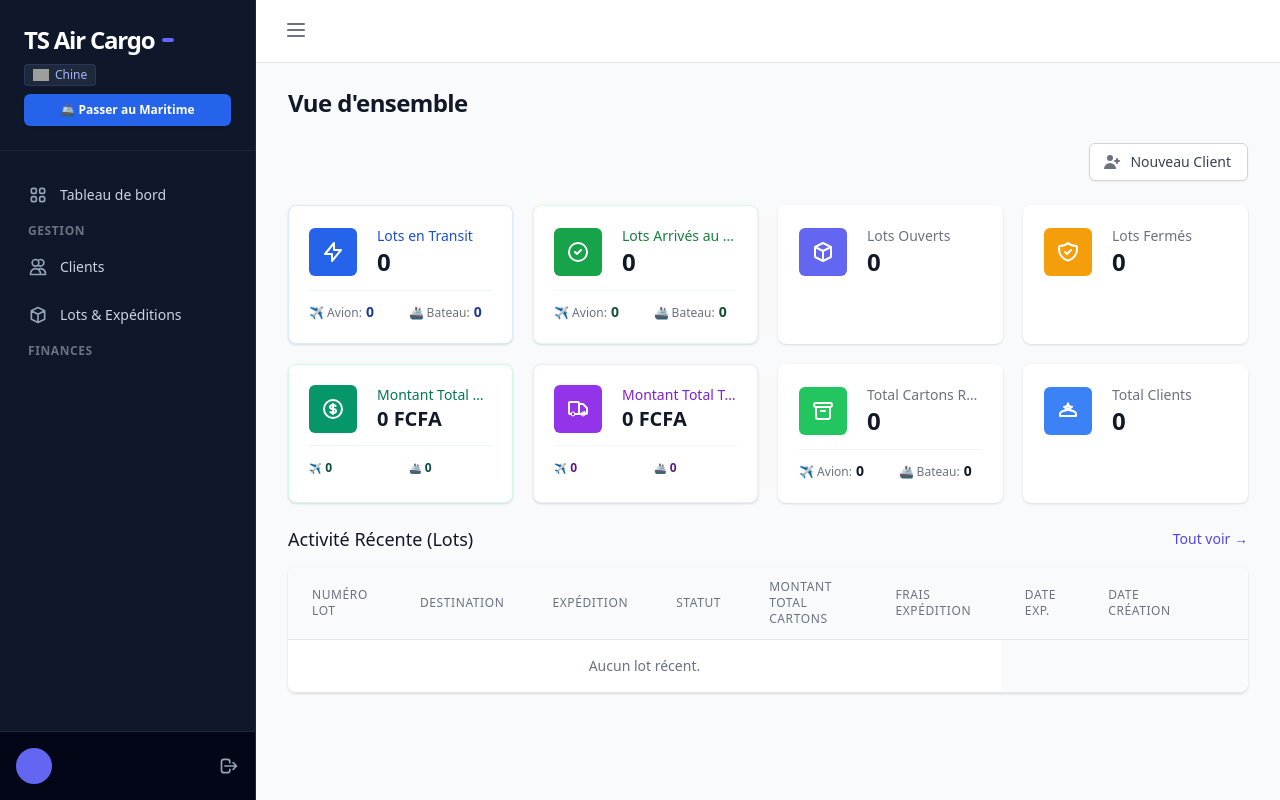
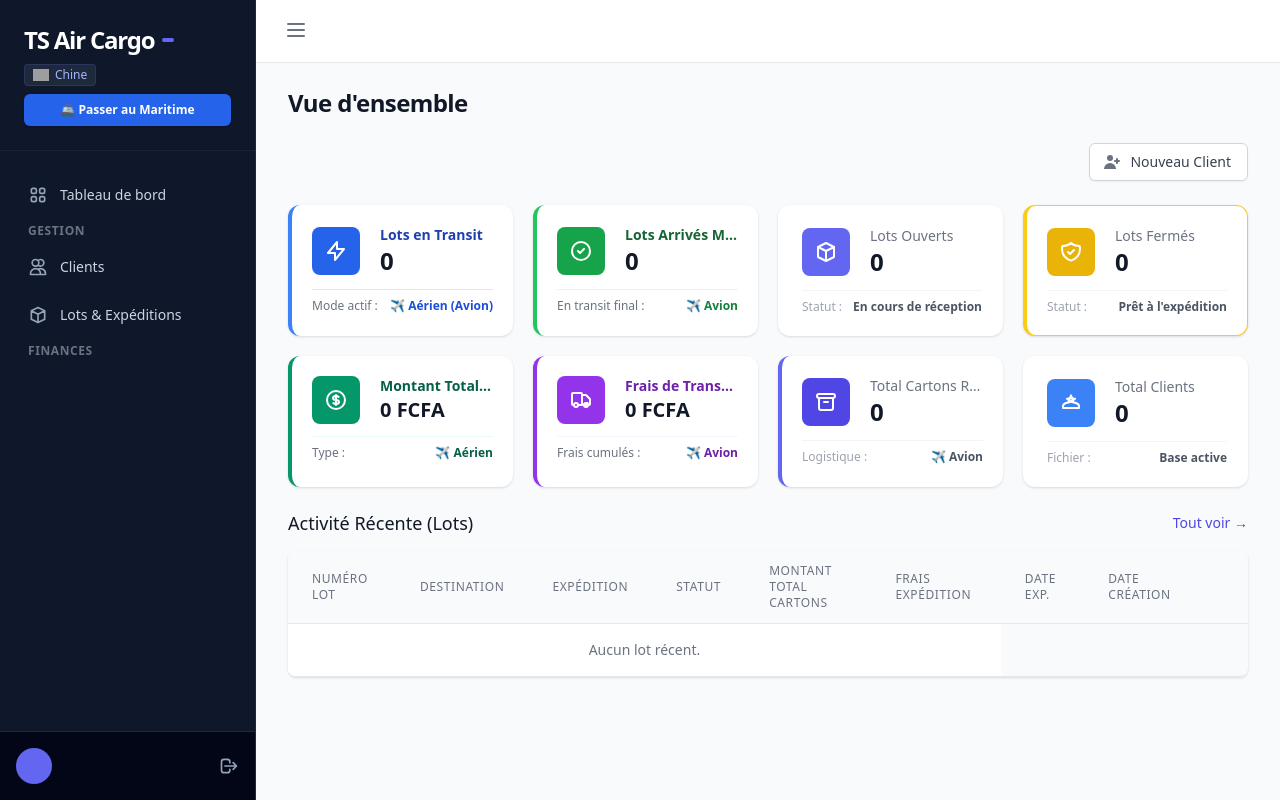
Before and after one commit to Le-dev-du-coin/ts_air_cargo_v2, a Django app: template templates/chine/dashboard.html in a window 1280 px wide. Run offline with Django 5.2, Linux system fonts and the light colour scheme; the template is opened without the code that fills it, so the values that code supplies are empty; some libraries are stand-ins or nearby versions; grey boxes are pictures that could not be loaded.

Commit message:
feat(chine/mali): securiser la creation de lot et adapter le dashboard et les sorties sous garantie
- Filtrer les choix de type_transport dans LotForm.__init__ selon le mode de transport actif (Aérien vs Maritime) pour resoudre l'erreur 500.
- Moderniser les 8 cartes de l'agent Chine sur templates/chine/dashboard.html en adaptant les styles, icônes et compteurs au mode de transport.
- Filtrer les colis sortis sous garantie par type de transport dans les vues de mali/views.py.
- Adapter les colonnes, les couleurs et corriger les liens internes dans colis_sortie_garantie.html et personne_sortie_detail.html.

```diff
--- a/templates/chine/dashboard.html
+++ b/templates/chine/dashboard.html
@@ -400,165 +400,217 @@
         </div>
 
         {% else %}
-        <!-- AGENT CHINE STATS (8 cards réorganisées) -->
+        <!-- AGENT CHINE STATS (8 cards réorganisées et thématisées) -->
 
-        <!-- Lots en Transit (déplacé en premier) -->
-        <div class="block bg-white overflow-hidden shadow rounded-lg bg-blue-50/30 border border-blue-100 hover:border-blue-300 transition-colors">
+        <!-- Lots en Transit -->
+        <div class="block bg-white overflow-hidden shadow rounded-xl border-l-4 {% if request.is_maritime %}border-teal-500 bg-teal-50/10 hover:bg-teal-50/20{% else %}border-blue-500 bg-blue-50/10 hover:bg-blue-50/20{% endif %} hover:shadow-md transition-all duration-300 transform hover:-translate-y-0.5">
             <div class="p-5">
                 <div class="flex items-center mb-3">
-                    <div class="flex-shrink-0 bg-blue-600 rounded-md p-3">
-                        <svg class="h-6 w-6 text-white" fill="none" viewBox="0 0 24 24" stroke="currentColor">
+                    <div class="flex-shrink-0 {% if request.is_maritime %}bg-teal-600{% else %}bg-blue-600{% endif %} rounded-lg p-3 text-white">
+                        {% if request.is_maritime %}
+                        <svg class="h-6 w-6" fill="none" viewBox="0 0 24 24" stroke="currentColor">
+                            <path stroke-linecap="round" stroke-linejoin="round" stroke-width="2" d="M8 7h12m0 0l-4-4m4 4l-4 4m0 6H4m0 0l4 4m-4-4l4-4" />
+                        </svg>
+                        {% else %}
+                        <svg class="h-6 w-6" fill="none" viewBox="0 0 24 24" stroke="currentColor">
                             <path stroke-linecap="round" stroke-linejoin="round" stroke-width="2" d="M13 10V3L4 14h7v7l9-11h-7z" />
                         </svg>
+                        {% endif %}
                     </div>
                     <div class="ml-5 w-0 flex-1">
-                        <dt class="text-sm font-medium text-blue-700 truncate"><a href="{% url 'chine:lot_list' %}?status=EN_TRANSIT" class="hover:underline">Lots en Transit</a></dt>
-                        <dd class="text-2xl font-semibold text-gray-900">{{ lots_transit_count|default:"0" }}</dd>
+                        <dt class="text-sm font-bold {% if request.is_maritime %}text-teal-800{% else %}text-blue-800{% endif %} truncate">
+                            <a href="{% url 'chine:lot_list' %}?status=EN_TRANSIT" class="hover:underline">
+                                {% if request.is_maritime %}Conteneurs en Transit{% else %}Lots en Transit{% endif %}
+                            </a>
+                        </dt>
+                        <dd class="text-2xl font-black text-gray-900">
+                            {% if request.is_maritime %}{{ lots_transit_bateau|default:"0" }}{% else %}{{ lots_transit_avion|default:"0" }}{% endif %}
+                        </dd>
                     </div>
                 </div>
-                <div class="flex gap-4 mt-2 pt-2 border-t border-blue-100/50">
-                    <div class="flex-1"><span class="text-xs text-gray-500">✈️ Avion:</span> <span class="font-bold text-sm text-blue-900">{{ lots_transit_avion|default:"0" }}</span></div>
-                    <div class="flex-1"><span class="text-xs text-gray-500">🚢 Bateau:</span> <span class="font-bold text-sm text-blue-900">{{ lots_transit_bateau|default:"0" }}</span></div>
+                <div class="pt-2 border-t {% if request.is_maritime %}border-teal-100{% else %}border-blue-100{% endif %} flex justify-between items-center text-xs text-gray-500 font-medium">
+                    <span>Mode actif :</span>
+                    <span class="font-bold {% if request.is_maritime %}text-teal-700{% else %}text-blue-700{% endif %}">
+                        {% if request.is_maritime %}🚢 Maritime (Bateau){% else %}✈️ Aérien (Avion){% endif %}
+                    </span>
                 </div>
             </div>
         </div>
 
-        <!-- Lots Arrivés au Mali (déplacé en deuxième) -->
-        <div class="block bg-white overflow-hidden shadow rounded-lg bg-green-50/30 border border-green-100 hover:border-green-300 transition-colors">
+        <!-- Lots Arrivés au Mali -->
+        <div class="block bg-white overflow-hidden shadow rounded-xl border-l-4 {% if request.is_maritime %}border-emerald-500 bg-emerald-50/10 hover:bg-emerald-50/20{% else %}border-green-500 bg-green-50/10 hover:bg-green-50/20{% endif %} hover:shadow-md transition-all duration-300 transform hover:-translate-y-0.5">
             <div class="p-5">
                 <div class="flex items-center mb-3">
-                    <div class="flex-shrink-0 bg-green-600 rounded-md p-3">
-                        <svg class="h-6 w-6 text-white" fill="none" viewBox="0 0 24 24" stroke="currentColor">
+                    <div class="flex-shrink-0 {% if request.is_maritime %}bg-emerald-600{% else %}bg-green-600{% endif %} rounded-lg p-3 text-white">
+                        <svg class="h-6 w-6" fill="none" viewBox="0 0 24 24" stroke="currentColor">
                             <path stroke-linecap="round" stroke-linejoin="round" stroke-width="2" d="M9 12l2 2 4-4m6 2a9 9 0 11-18 0 9 9 0 0118 0z" />
                         </svg>
                     </div>
                     <div class="ml-5 w-0 flex-1">
-                        <dt class="text-sm font-medium text-green-700 truncate"><a href="{% url 'chine:lot_list' %}?status=ARRIVE" class="hover:underline">Lots Arrivés au Mali</a></dt>
-                        <dd class="text-2xl font-semibold text-gray-900">{{ lots_arrives_mali_count|default:"0" }}</dd>
+                        <dt class="text-sm font-bold {% if request.is_maritime %}text-emerald-800{% else %}text-green-800{% endif %} truncate">
+                            <a href="{% url 'chine:lot_list' %}?status=ARRIVE" class="hover:underline">
+                                {% if request.is_maritime %}Conteneurs Arrivés Mali{% else %}Lots Arrivés Mali{% endif %}
+                            </a>
+                        </dt>
+                        <dd class="text-2xl font-black text-gray-900">
+                            {% if request.is_maritime %}{{ lots_arrives_mali_bateau|default:"0" }}{% else %}{{ lots_arrives_mali_avion|default:"0" }}{% endif %}
+                        </dd>
                     </div>
                 </div>
-                <div class="flex gap-4 mt-2 pt-2 border-t border-green-100/50">
-                    <div class="flex-1"><span class="text-xs text-gray-500">✈️ Avion:</span> <span class="font-bold text-sm text-green-900">{{ lots_arrives_mali_avion|default:"0" }}</span></div>
-                    <div class="flex-1"><span class="text-xs text-gray-500">🚢 Bateau:</span> <span class="font-bold text-sm text-green-900">{{ lots_arrives_mali_bateau|default:"0" }}</span></div>
+                <div class="pt-2 border-t {% if request.is_maritime %}border-emerald-100{% else %}border-green-100{% endif %} flex justify-between items-center text-xs text-gray-500 font-medium">
+                    <span>En transit final :</span>
+                    <span class="font-bold {% if request.is_maritime %}text-emerald-700{% else %}text-green-700{% endif %}">
+                        {% if request.is_maritime %}🚢 Bateau{% else %}✈️ Avion{% endif %}
+                    </span>
                 </div>
             </div>
         </div>
 
         <!-- Lots Ouverts -->
-        <a href="{% url 'chine:lot_list' %}?status=OUVERT" class="block bg-white overflow-hidden shadow rounded-lg relative hover:border-gray-300 border border-transparent transition-colors">
+        <a href="{% url 'chine:lot_list' %}?status=OUVERT" class="block bg-white overflow-hidden shadow rounded-xl border-l-4 {% if request.is_maritime %}border-teal-400 hover:bg-teal-50/10{% else %}border-indigo-400 hover:bg-indigo-50/10{% endif %} hover:shadow-md transition-all duration-300 transform hover:-translate-y-0.5 border border-transparent">
             <div class="p-5">
-                <div class="flex items-center">
-                    <div class="flex-shrink-0 bg-indigo-500 rounded-md p-3">
-                        <svg class="h-6 w-6 text-white" fill="none" viewBox="0 0 24 24" stroke="currentColor">
+                <div class="flex items-center mb-3">
+                    <div class="flex-shrink-0 {% if request.is_maritime %}bg-teal-500{% else %}bg-indigo-500{% endif %} rounded-lg p-3 text-white">
+                        <svg class="h-6 w-6" fill="none" viewBox="0 0 24 24" stroke="currentColor">
                             <path stroke-linecap="round" stroke-linejoin="round" stroke-width="2" d="M20 7l-8-4-8 4m16 0l-8 4m8-4v10l-8 4m0-10L4 7m8 4v10M4 7v10l8 4" />
                         </svg>
                     </div>
                     <div class="ml-5 w-0 flex-1">
                         <dt class="text-sm font-medium text-gray-500 truncate">Lots Ouverts</dt>
-                        <dd class="text-2xl font-semibold text-gray-900">{{ lots_ouverts_count|default:"0" }}</dd>
+                        <dd class="text-2xl font-black text-gray-900">{{ lots_ouverts_count|default:"0" }}</dd>
                     </div>
+                </div>
+                <div class="pt-2 border-t border-gray-100 flex justify-between items-center text-xs text-gray-400 font-medium">
+                    <span>Statut :</span>
+                    <span class="font-bold text-gray-600">En cours de réception</span>
                 </div>
             </div>
         </a>
 
         <!-- Lots Fermés -->
-        <a href="{% url 'chine:lot_list' %}?status=FERME" class="block bg-white overflow-hidden shadow rounded-lg relative hover:border-gray-300 border border-transparent transition-colors">
+        <a href="{% url 'chine:lot_list' %}?status=FERME" class="block bg-white overflow-hidden shadow rounded-xl border-l-4 {% if request.is_maritime %}border-amber-400 hover:bg-amber-50/10{% else %}border-yellow-400 hover:bg-yellow-50/10{% endif %} hover:shadow-md transition-all duration-300 transform hover:-translate-y-0.5 border border-transparent">
             <div class="p-5">
-                <div class="flex items-center">
-                    <div class="flex-shrink-0 bg-amber-500 rounded-md p-3">
-                        <svg class="h-6 w-6 text-white" fill="none" viewBox="0 0 24 24" stroke="currentColor">
+                <div class="flex items-center mb-3">
+                    <div class="flex-shrink-0 {% if request.is_maritime %}bg-amber-500{% else %}bg-yellow-500{% endif %} rounded-lg p-3 text-white">
+                        <svg class="h-6 w-6" fill="none" viewBox="0 0 24 24" stroke="currentColor">
                             <path stroke-linecap="round" stroke-linejoin="round" stroke-width="2" d="M9 12l2 2 4-4m5.618-4.016A11.955 11.955 0 0112 2.944a11.955 11.955 0 01-8.618 3.04A12.02 12.02 0 003 9c0 5.591 3.824 10.29 9 11.622 5.176-1.332 9-6.03 9-11.622 0-1.042-.133-2.052-.382-3.016z" />
                         </svg>
                     </div>
                     <div class="ml-5 w-0 flex-1">
                         <dt class="text-sm font-medium text-gray-500 truncate">Lots Fermés</dt>
-                        <dd class="text-2xl font-semibold text-gray-900">{{ lots_fermes_count|default:"0" }}</dd>
+                        <dd class="text-2xl font-black text-gray-900">{{ lots_fermes_count|default:"0" }}</dd>
                     </div>
+                </div>
+                <div class="pt-2 border-t border-gray-100 flex justify-between items-center text-xs text-gray-400 font-medium">
+                    <span>Statut :</span>
+                    <span class="font-bold text-gray-600">Prêt à l'expédition</span>
                 </div>
             </div>
         </a>
 
-        <!-- Montant Total Colis (nouveau) -->
-        <div class="bg-white overflow-hidden shadow rounded-lg bg-emerald-50/30 border border-emerald-100">
+        <!-- Montant Total Colis -->
+        <div class="bg-white overflow-hidden shadow rounded-xl border-l-4 {% if request.is_maritime %}border-emerald-500 bg-emerald-50/10{% else %}border-emerald-600 bg-emerald-50/20{% endif %} hover:shadow-md transition-all duration-300 transform hover:-translate-y-0.5">
             <div class="p-5">
                 <div class="flex items-center mb-3">
-                    <div class="flex-shrink-0 bg-emerald-600 rounded-md p-3">
-                        <svg class="h-6 w-6 text-white" fill="none" viewBox="0 0 24 24" stroke="currentColor">
+                    <div class="flex-shrink-0 bg-emerald-600 rounded-lg p-3 text-white">
+                        <svg class="h-6 w-6" fill="none" viewBox="0 0 24 24" stroke="currentColor">
                             <path stroke-linecap="round" stroke-linejoin="round" stroke-width="2" d="M12 8c-1.657 0-3 .895-3 2s1.343 2 3 2 3 .895 3 2-1.343 2-3 2m0-8c1.11 0 2.08.402 2.599 1M12 8V7m0 1v8m0 0v1m0-1c-1.11 0-2.08-.402-2.599-1M21 12a9 9 0 11-18 0 9 9 0 0118 0z" />
                         </svg>
                     </div>
                     <div class="ml-5 w-0 flex-1">
-                        <dt class="text-sm font-medium text-emerald-700 truncate">Montant Total Cartons</dt>
-                        <dd class="text-xl lg:text-lg xl:text-xl font-semibold text-gray-900 truncate" title="{{ montant_total_colis_agent|default:'0'|floatformat:0|intcomma }} FCFA">
-                            {{ montant_total_colis_agent|default:"0"|floatformat:0|intcomma }} FCFA
+                        <dt class="text-sm font-bold text-emerald-800 truncate">Montant Total Cartons</dt>
+                        <dd class="text-xl font-black text-gray-900 truncate">
+                            {% if request.is_maritime %}
+                                {{ montant_total_colis_bateau|default:"0"|floatformat:0|intcomma }} FCFA
+                            {% else %}
+                                {{ montant_total_colis_avion|default:"0"|floatformat:0|intcomma }} FCFA
+                            {% endif %}
                         </dd>
                     </div>
                 </div>
-                <div class="flex gap-4 mt-2 pt-2 border-t border-emerald-100/50">
-                    <div class="flex-1"><span class="text-[10px] text-gray-500">✈️</span> <span class="font-bold text-xs text-emerald-900">{{ montant_total_colis_avion|default:"0"|floatformat:0|intcomma }}</span></div>
-                    <div class="flex-1"><span class="text-[10px] text-gray-500">🚢</span> <span class="font-bold text-xs text-emerald-900">{{ montant_total_colis_bateau|default:"0"|floatformat:0|intcomma }}</span></div>
+                <div class="pt-2 border-t {% if request.is_maritime %}border-emerald-100{% else %}border-emerald-100/50{% endif %} flex justify-between items-center text-xs text-gray-500 font-medium">
+                    <span>Type :</span>
+                    <span class="font-bold {% if request.is_maritime %}text-emerald-700{% else %}text-emerald-800{% endif %}">
+                        {% if request.is_maritime %}🚢 Maritime{% else %}✈️ Aérien{% endif %}
+                    </span>
                 </div>
             </div>
         </div>
 
-        <!-- Montant Total Transport (nouveau) -->
-        <div class="bg-white overflow-hidden shadow rounded-lg bg-purple-50/30 border border-purple-100">
+        <!-- Montant Total Transport -->
+        <div class="bg-white overflow-hidden shadow rounded-xl border-l-4 {% if request.is_maritime %}border-purple-500 bg-purple-50/10{% else %}border-purple-600 bg-purple-50/20{% endif %} hover:shadow-md transition-all duration-300 transform hover:-translate-y-0.5">
             <div class="p-5">
                 <div class="flex items-center mb-3">
-                    <div class="flex-shrink-0 bg-purple-600 rounded-md p-3">
-                        <svg class="h-6 w-6 text-white" fill="none" viewBox="0 0 24 24" stroke="currentColor">
-                            <path d="M9 17a2 2 0 11-4 0 2 2 0 014 0zM19 17a2 2 0 11-4 0 2 2 0 014 0z"/>
+                    <div class="flex-shrink-0 bg-purple-600 rounded-lg p-3 text-white">
+                        <svg class="h-6 w-6" fill="none" viewBox="0 0 24 24" stroke="currentColor">
+                            <path stroke-linecap="round" stroke-linejoin="round" stroke-width="2" d="M9 17a2 2 0 11-4 0 2 2 0 014 0zM19 17a2 2 0 11-4 0 2 2 0 014 0z"/>
                             <path stroke-linecap="round" stroke-linejoin="round" stroke-width="2" d="M13 16V6a1 1 0 00-1-1H4a1 1 0 00-1 1v10a1 1 0 001 1h1m8-1a1 1 0 01-1 1H9m4-1V8a1 1 0 011-1h2.586a1 1 0 01.707.293l3.414 3.414a1 1 0 01.293.707V16a1 1 0 01-1 1h-1m-6-1a1 1 0 001 1h3.5a1 1 0 001-1v-1"/>
                         </svg>
                     </div>
                     <div class="ml-5 w-0 flex-1">
-                        <dt class="text-sm font-medium text-purple-700 truncate">Montant Total Transport</dt>
-                        <dd class="text-xl lg:text-lg xl:text-xl font-semibold text-gray-900 truncate" title="{{ montant_total_transport_agent|default:'0'|floatformat:0|intcomma }} FCFA">
-                            {{ montant_total_transport_agent|default:"0"|floatformat:0|intcomma }} FCFA
+                        <dt class="text-sm font-bold text-purple-800 truncate">Frais de Transport Lot</dt>
+                        <dd class="text-xl font-black text-gray-900 truncate">
+                            {% if request.is_maritime %}
+                                {{ montant_total_transport_bateau|default:"0"|floatformat:0|intcomma }} FCFA
+                            {% else %}
+                                {{ montant_total_transport_avion|default:"0"|floatformat:0|intcomma }} FCFA
+                            {% endif %}
                         </dd>
                     </div>
                 </div>
-                <div class="flex gap-4 mt-2 pt-2 border-t border-purple-100/50">
-                    <div class="flex-1"><span class="text-[10px] text-gray-500">✈️</span> <span class="font-bold text-xs text-purple-900">{{ montant_total_transport_avion|default:"0"|floatformat:0|intcomma }}</span></div>
-                    <div class="flex-1"><span class="text-[10px] text-gray-500">🚢</span> <span class="font-bold text-xs text-purple-900">{{ montant_total_transport_bateau|default:"0"|floatformat:0|intcomma }}</span></div>
+                <div class="pt-2 border-t {% if request.is_maritime %}border-purple-100{% else %}border-purple-100/50{% endif %} flex justify-between items-center text-xs text-gray-500 font-medium">
+                    <span>Frais cumulés :</span>
+                    <span class="font-bold {% if request.is_maritime %}text-purple-700{% else %}text-purple-800{% endif %}">
+                        {% if request.is_maritime %}🚢 Bateau{% else %}✈️ Avion{% endif %}
+                    </span>
                 </div>
             </div>
         </div>
 
         <!-- Total Colis (déplacé vers la fin) -->
-        <div class="block bg-white overflow-hidden shadow rounded-lg hover:border-gray-300 border border-transparent transition-colors">
+        <div class="block bg-white overflow-hidden shadow rounded-xl border-l-4 {% if request.is_maritime %}border-teal-500 bg-teal-50/10{% else %}border-indigo-500 bg-indigo-50/10{% endif %} hover:shadow-md transition-all duration-300 transform hover:-translate-y-0.5">
             <div class="p-5">
                 <div class="flex items-center mb-3">
-                    <div class="flex-shrink-0 bg-green-500 rounded-md p-3">
-                        <svg class="h-6 w-6 text-white" fill="none" viewBox="0 0 24 24" stroke="currentColor">
+                    <div class="flex-shrink-0 {% if request.is_maritime %}bg-teal-600{% else %}bg-indigo-600{% endif %} rounded-lg p-3 text-white">
+                        <svg class="h-6 w-6" fill="none" viewBox="0 0 24 24" stroke="currentColor">
                             <path stroke-linecap="round" stroke-linejoin="round" stroke-width="2" d="M5 8h14M5 8a2 2 0 110-4h14a2 2 0 110 4M5 8v10a2 2 0 002 2h10a2 2 0 002-2V8m-9 4h4" />
                         </svg>
                     </div>
                     <div class="ml-5 w-0 flex-1">
-                        <dt class="text-sm font-medium text-gray-500 truncate"><a href="{% url 'chine:lot_list' %}" class="hover:underline">Total Cartons Reçus</a></dt>
-                        <dd class="text-2xl font-semibold text-gray-900">{{ colis_total_count|default:"0"|intcomma }}</dd>
+                        <dt class="text-sm font-medium text-gray-500 truncate">
+                            <a href="{% url 'chine:lot_list' %}" class="hover:underline">Total Cartons Reçus</a>
+                        </dt>
+                        <dd class="text-2xl font-black text-gray-900">
+                            {% if request.is_maritime %}{{ colis_total_bateau|default:"0" }}{% else %}{{ colis_total_avion|default:"0" }}{% endif %}
+                        </dd>
                     </div>
                 </div>
-                <div class="flex gap-4 mt-2 pt-2 border-t border-gray-100">
-                    <div class="flex-1"><span class="text-xs text-gray-500">✈️ Avion:</span> <span class="font-bold text-sm text-gray-900">{{ colis_total_avion|default:"0" }}</span></div>
-                    <div class="flex-1"><span class="text-xs text-gray-500">🚢 Bateau:</span> <span class="font-bold text-sm text-gray-900">{{ colis_total_bateau|default:"0" }}</span></div>
+                <div class="pt-2 border-t border-gray-100 flex justify-between items-center text-xs text-gray-400 font-medium">
+                    <span>Logistique :</span>
+                    <span class="font-bold text-gray-600">
+                        {% if request.is_maritime %}🚢 Bateau{% else %}✈️ Avion{% endif %}
+                    </span>
                 </div>
             </div>
         </div>
 
-        <!-- Total Clients (déplacé vers la fin) -->
-        <a href="{% url 'chine:client_list' %}" class="block bg-white overflow-hidden shadow rounded-lg hover:border-gray-300 border border-transparent transition-colors">
+        <!-- Total Clients -->
+        <a href="{% url 'chine:client_list' %}" class="block bg-white overflow-hidden shadow rounded-xl border-l-4 {% if request.is_maritime %}border-blue-400 hover:bg-blue-50/10{% else %}border-indigo-400 hover:bg-indigo-50/10{% endif %} hover:shadow-md transition-all duration-300 transform hover:-translate-y-0.5 border border-transparent">
             <div class="p-5">
-                <div class="flex items-center">
-                    <div class="flex-shrink-0 bg-blue-500 rounded-md p-3">
-                        <svg class="h-6 w-6 text-white" fill="none" viewBox="0 0 24 24" stroke="currentColor">
+                <div class="flex items-center mb-3">
+                    <div class="flex-shrink-0 bg-blue-500 rounded-lg p-3 text-white">
+                        <svg class="h-6 w-6" fill="none" viewBox="0 0 24 24" stroke="currentColor">
                             <path stroke-linecap="round" stroke-linejoin="round" stroke-width="2" d="M12 4.354l1.108 3.41H16.1l-2.074 1.503.791 2.433L12 10.23l-2.817 1.47.791-2.433-2.074-1.503h2.992L12 4.354zm0 5.4a1.8 1.8 0 100-3.6 1.8 1.8 0 000 3.6zM12 11c-2.67 0-8 1.34-8 4v2h16v-2c0-2.66-5.33-4-8-4z" />
                         </svg>
                     </div>
                     <div class="ml-5 w-0 flex-1">
                         <dt class="text-sm font-medium text-gray-500 truncate">Total Clients</dt>
-                        <dd class="text-2xl font-semibold text-gray-900">{{ total_clients_count|default:"0"|intcomma }}</dd>
+                        <dd class="text-2xl font-black text-gray-900">{{ total_clients_count|default:"0"|intcomma }}</dd>
                     </div>
+                </div>
+                <div class="pt-2 border-t border-gray-100 flex justify-between items-center text-xs text-gray-400 font-medium">
+                    <span>Fichier :</span>
+                    <span class="font-bold text-gray-600">Base active</span>
                 </div>
             </div>
         </a>
```
Also changed, not shown: chine/forms.py (+11 -0 lines), mali/views.py (+12 -0 lines), templates/mali/colis_sortie_garantie.html (+11 -5 lines), templates/mali/personne_sortie_detail.html (+10 -9 lines).
